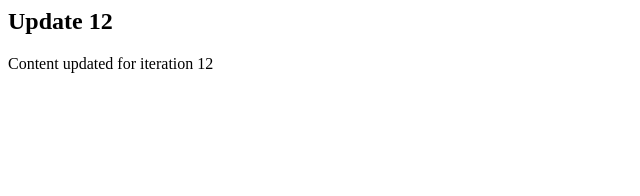
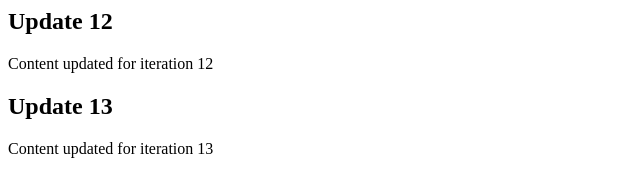
Before and after one commit to yoshimitsu198/literate-spoon, a website: page index.html in a window 1280 px wide. Shown: the whole page, without its empty margins (0-640 px from the left). Drawn offline with Linux system fonts and the light colour scheme.

```diff
--- a/index.html
+++ b/index.html
@@ -3,3 +3,9 @@
     <h2>Update 12</h2>
     <p>Content updated for iteration 12</p>
 </div>
+
+<!-- Updated iteration 13 -->
+<div class="update-13">
+    <h2>Update 13</h2>
+    <p>Content updated for iteration 13</p>
+</div>
```
